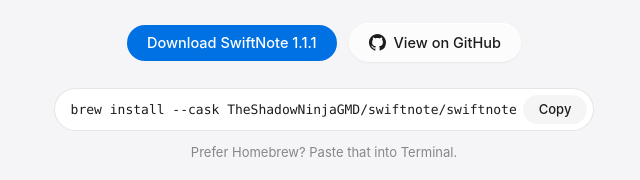
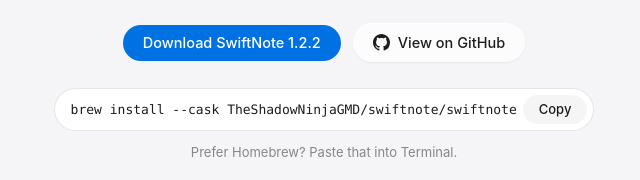
Before and after one commit to TheShadowNinjaGMD/SwiftNote, a plain HTML site: page docs/index.html in a window 1280 px wide. Shown: the part 4115-4295 px from the top of the page, 316-956 px from the left. Drawn offline with Linux system fonts and the light colour scheme.

Commit message:
Update download link for SwiftNote to version 1.2.2

```diff
--- a/docs/index.html
+++ b/docs/index.html
@@ -452,7 +452,7 @@
       <h2>Make room for better notes.</h2>
       <p class="sub">A clean, native space for the things worth remembering. Free and open source.</p>
       <div class="cta-row" style="margin-bottom:0">
-        <a class="btn primary" href="https://github.com/TheShadowNinjaGMD/SwiftNote/releases/latest">Download SwiftNote 1.1.1</a>
+        <a class="btn primary" href="https://github.com/TheShadowNinjaGMD/SwiftNote/releases/latest">Download SwiftNote 1.2.2</a>
         <a class="btn glass" href="https://github.com/TheShadowNinjaGMD/SwiftNote" style="display:inline-flex"><svg class="gh-mark" viewBox="0 0 16 16" aria-hidden="true"><path fill="currentColor" fill-rule="evenodd" d="M8 0C3.58 0 0 3.58 0 8c0 3.54 2.29 6.53 5.47 7.59.4.07.55-.17.55-.38 0-.19-.01-.82-.01-1.49-2.01.37-2.53-.49-2.69-.94-.09-.23-.48-.94-.82-1.13-.28-.15-.68-.52-.01-.53.63-.01 1.08.58 1.23.82.72 1.21 1.87.87 2.33.66.07-.52.28-.87.51-1.07-1.78-.2-3.64-.89-3.64-3.95 0-.87.31-1.59.82-2.15-.08-.2-.36-1.02.08-2.12 0 0 .67-.21 2.2.82.64-.18 1.32-.27 2-.27.68 0 1.36.09 2 .27 1.53-1.04 2.2-.82 2.2-.82.44 1.1.16 1.92.08 2.12.51.56.82 1.27.82 2.15 0 3.07-1.87 3.75-3.65 3.95.29.25.54.73.54 1.48 0 1.07-.01 1.93-.01 2.2 0 .21.15.46.55.38A8.013 8.013 0 0 0 16 8c0-4.42-3.58-8-8-8z"/></svg>View on GitHub</a>
       </div>
       <div class="brew">
```
